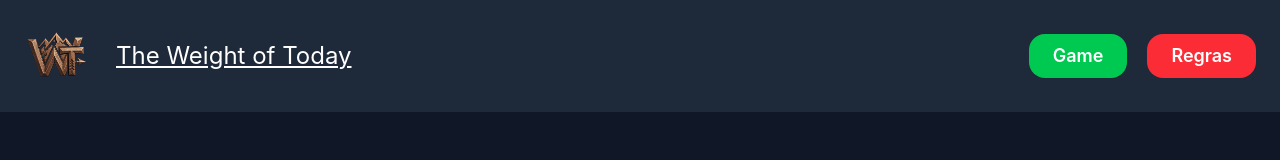
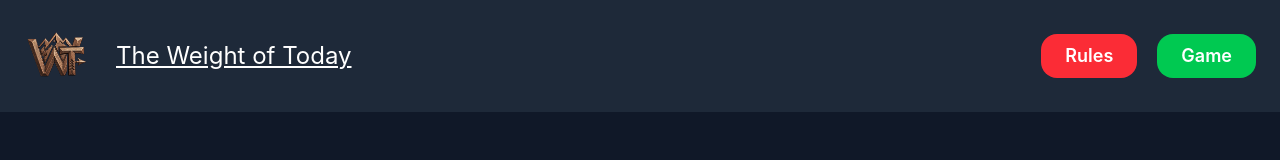
Before and after one commit to ELTAILS/the_weight_of_today, a React (Vite) app: page / in a window 1280 px wide. Shown: the top 160 px of the page. Built offline with nearby package versions, Linux system fonts and the light colour scheme.

Commit message:
modificações feita em aula

```diff
--- a/src/App.tsx
+++ b/src/App.tsx
@@ -1,7 +1,7 @@
-import { Game } from './components/view/game';
-import { Footer } from './components/layout/footer';
+import { Game } from './components/view/Game';
+import { Footer } from './components/layout/Footer';
 import './assets/css/app.css';
-import { Header } from './components/layout/header';
+import { Header } from './components/layout/Header';
 import { GameProvider } from './components/GameContext';
 
 function App()
--- a/src/components/GameContext.tsx
+++ b/src/components/GameContext.tsx
@@ -26,7 +26,7 @@ export function GameProvider({ children }: { children: React.ReactNode }) {
   const [energia, setEnergia] = useState(100);
   const [comida, setComida] = useState(5);
   const [recursos, setRecursos] = useState(0);
-  const [historico, sethistorico] = useState(['Hoje é mais um dia pessado para essa aventureiro']);
+  const [historico, setHistorico] = useState(['Hoje é mais um dia pessado para essa aventureiro']);
   const [contadorAcoes, setContadorAcoes] = useState(0);
 
   //Funcionalidades para cada funçäo do jogo
@@ -39,19 +39,19 @@ export function GameProvider({ children }: { children: React.ReactNode }) {
     }
 
     if(comida <= 0){
-      sethistorico(h => [...h, 'Vocë não tem comida para comer']);
+      setHistorico(h => [...h, 'Vocë não tem comida para comer']);
       return;
     }
 
     if (comida >= 10){
       setVida(v => Math.max(v - 10, 0));
-      sethistorico(h => [...h, 'Vocë comeu tanto que passou mal']);
+      setHistorico(h => [...h, 'Vocë comeu tanto que passou mal']);
       return;
     }
 
     setComida(c => c - 1);
     setVida(v => Math.min(v + 20, 100));
-    sethistorico(h => [...h, 'Vocë comeu e recuperou parte da sua vida']);
+    setHistorico(h => [...h, 'Vocë comeu e recuperou parte da sua vida']);
     setContadorAcoes(a => a + 1);
 
   }, [comida, contadorAcoes]);
@@ -64,13 +64,13 @@ export function GameProvider({ children }: { children: React.ReactNode }) {
     }
 
     if(energia >= 100){
-      sethistorico(h => [...h, 'Vocë tem tanta energia que se recusa a descançar']);
+      setHistorico(h => [...h, 'Vocë tem tanta energia que se recusa a descançar']);
       return;
     }
 
     setEnergia(e => Math.min(e + 30, 100));
     setVida(v => Math.min(v + 5, 100));
-    sethistorico(h => [...h, 'Vocë descansou um pouco']);
+    setHistorico(h => [...h, 'Vocë descansou um pouco']);
     setContadorAcoes(a => a + 1);
   }, [energia, contadorAcoes]);
 
@@ -83,7 +83,7 @@ export function GameProvider({ children }: { children: React.ReactNode }) {
       if(energia <= 0) {
         setVida(v => v - 5);
         setRecursos(r => Math.max(r - 5, 0))
-        sethistorico(h => [...h, 'Vocë está com tanta sono que desmaiou e tem roubarão']);
+        setHistorico(h => [...h, 'Vocë está com tanta sono que desmaiou e tem roubarão']);
         return;
       }
 
@@ -91,7 +91,7 @@ export function GameProvider({ children }: { children: React.ReactNode }) {
       setEnergia(e => Math.max(e - 25, 0));
       setComida(c => Math.max(c + 1, 0));
       setRecursos(r => r + 10);
-      sethistorico(h => [...h, 'Vocë acabou de achar diamante, dia de sorte']);
+      setHistorico(h => [...h, 'Vocë acabou de achar diamante, dia de sorte']);
 
   }, [comida, energia, contadorAcoes, recursos]);
 
@@ -102,24 +102,24 @@ export function GameProvider({ children }: { children: React.ReactNode }) {
     if(aventura == 1) {
       setContadorAcoes(0);
       setVida(v => Math.max(v - 10, 0));
-      sethistorico(h => [...h, 'Vocë acabou de se peder, e se machucou']);
+      setHistorico(h => [...h, 'Vocë acabou de se peder, e se machucou']);
     } else if(aventura == 2){
       setContadorAcoes(0);
       setEnergia(e => Math.max(e - 10, 0));
-      sethistorico(h => [...h, 'Vocë correu muito e acabou ficando cansado']);
+      setHistorico(h => [...h, 'Vocë correu muito e acabou ficando cansado']);
     } else if(aventura == 3) {
       setContadorAcoes(0);
       setRecursos(r => r + 5);
-      sethistorico(h => [...h, 'Vocë acabou de achar recursos, dia de sorte']);
+      setHistorico(h => [...h, 'Vocë acabou de achar recursos, dia de sorte']);
     } else if(aventura == 4) {
       setContadorAcoes(0);
       setEnergia(e => Math.max(e - 20, 0));
       setComida(c => Math.max(c - 1, 0));
-      sethistorico(h => [...h, 'Um lobo apareceu e vocë teve que fugir, gastando energia e comida']);
+      setHistorico(h => [...h, 'Um lobo apareceu e vocë teve que fugir, gastando energia e comida']);
     } else {
       setContadorAcoes(0);
       setRecursos(r => r + 10);
-      sethistorico(h => [...h, 'Vocë acabou de achar diamante, dia de sorte']);
+      setHistorico(h => [...h, 'Vocë acabou de achar diamante, dia de sorte']);
     }
 
   }, [recursos, contadorAcoes]);
@@ -131,11 +131,11 @@ export function GameProvider({ children }: { children: React.ReactNode }) {
 
     if (recursos >= 50) {
       setStatus('vitoria');
-      sethistorico(h => [...h, 'Parabéns, você venceu!']);
+      setHistorico(h => [...h, 'Parabéns, você venceu!']);
       alert("Parabéns, você venceu!");
     } else if (vida <= 0 || energia <= 0) {
       setStatus('derrota');
-      sethistorico(h => [...h, 'Game Over! Você não sobreviveu.']);
+      setHistorico(h => [...h, 'Game Over! Você não sobreviveu.']);
       alert("Game Over! Você não sobreviveu.");
     }
   }, [vida, energia, recursos, status]);
--- a/src/components/acoes.tsx
+++ /dev/null
@@ -1,14 +0,0 @@
-interface IProps {
-  name: string;
-  color: string;
-  acao: () => void;
-  desabilitado?: boolean;
-}
-
-export const Acoes = ({ name, color, acao, desabilitado }: IProps) => {
-  return (
-      <button type="button" className={`px-4 py-3 rounded-xl ${color} text-white border-2 border-amber-900 shadow-md text-center hover:scale-105 transition-transform duration-200 ease-out cursor-pointer`} onClick={acao} disabled={desabilitado}>
-        <strong className="block text-lg">{name}</strong>
-      </button>
-    );
-}
--- a/src/components/btn.tsx
+++ b/src/components/btn.tsx
@@ -1,18 +1,14 @@
 interface IProps {
   name: string;
-  href: string;
   color: string;
+  acao: () => void;
+  desabilitado?: boolean;
 }
 
-export const BTN = ({ name, href, color }: IProps) => {
+export const Acoes = ({ name, color, acao, desabilitado }: IProps) => {
   return (
-      <a
-        href={href}
-        className={`inline-block px-6 py-2 rounded-2xl text-lg font-semibold
-          transition-transform duration-200 cursor-pointer ease-out
-          hover:scale-[1.03] ${color}`}
-      >
-        {name}
-      </a>
-  );
-};
+      <button type="button" disabled={desabilitado} className={`disabled:opacity-40 disabled:cursor-not-allowed disabled:hover:scale-100 ${color} px-4 py-3 rounded-xl  text-white border-2 border-amber-900 shadow-md text-center  hover:scale-105 transition-transform duration-200 ease-out cursor-pointer`} onClick={acao}>
+        <strong className="block text-lg">{name}</strong>
+      </button>
+    );
+}
--- a/src/components/layout/header.tsx
+++ b/src/components/layout/header.tsx
@@ -1,4 +1,3 @@
-import { BTN } from "../btn"
 import logo  from "../../assets/img/logo_sem_fundo.png"
 
 export const Header = () =>
@@ -16,8 +15,8 @@ export const Header = () =>
               </h1>
 
               <div className="flex gap-5 ml-auto">
-                  <BTN name="Game" href="#" color="bg-green-500"></BTN>
-                  <BTN name="Regras" href="#" color="bg-red-500"></BTN>
+                <a href="#" className={`inline-block px-6 py-2 rounded-2xl text-lg font-semibold transition-transform duration-200 cursor-pointer ease-out hover:scale-[1.03] bg-red-500`}>Rules</a>
+                <a href="#" className={`inline-block px-6 py-2 rounded-2xl text-lg font-semibold transition-transform duration-200 cursor-pointer ease-out hover:scale-[1.03] bg-green-500`}>Game</a>
               </div>
 
           </header>
--- a/src/components/view/game.tsx
+++ b/src/components/view/game.tsx
@@ -1,7 +1,7 @@
-import { Status } from "../status";
+import { Status } from "../Status";
 import logoStatus from "../../assets/img/fundo-status.jpg"
 import logoAcoes from "../../assets/img/fundo-acoes.jpg"
-import { Acoes } from "../acoes";
+import { Acoes } from "../Btn";
 import { useGameContext } from "../GameContext";
 
 export const Game = () =>
```
